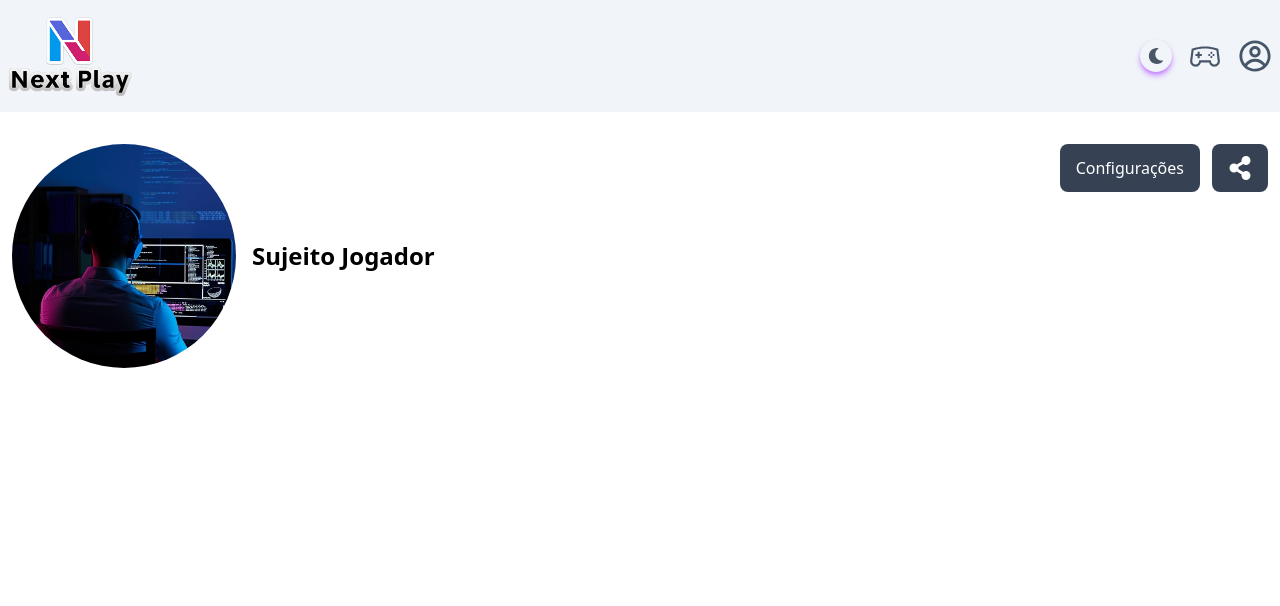
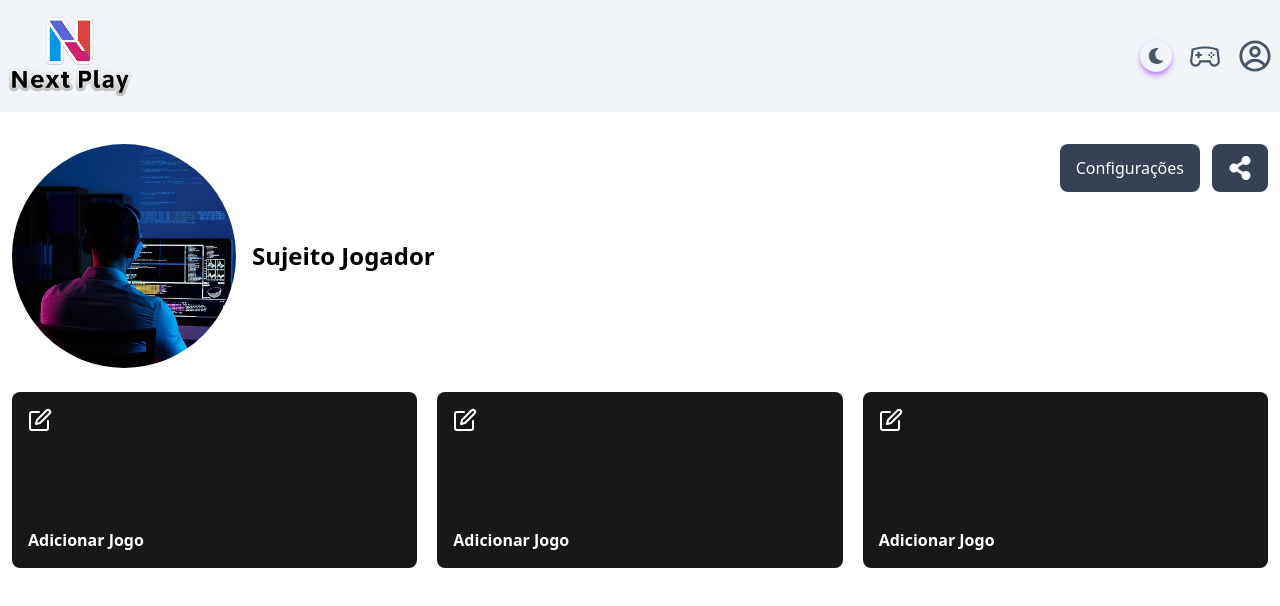
Before and after one commit to christopher-salomao/next-play, a Next.js app: page /perfil in a window 1280 px wide. Shown: the top 606 px of the page. Built offline with nearby package versions, Linux system fonts and the light colour scheme.

Commit message:
feat: pagina perfil finalizada

```diff
--- /dev/null
+++ b/src/app/perfil/components/favorite/index.tsx
@@ -0,0 +1,59 @@
+"use client";
+import { useState } from "react";
+
+import { FiEdit, FiX } from "react-icons/fi";
+
+export function FavoriteCard() {
+  const [input, setInput] = useState("");
+  const [showInput, setShowInput] = useState(false);
+  const [gameName, setGameName] = useState("");
+
+  function handleShowInput() {
+    setShowInput(!showInput);
+
+    if (input !== "") {
+      setGameName(input);
+    }
+
+    setInput("");
+  }
+
+  return (
+    <div className="w-full bg-zinc-900 dark:bg-zinc-400 p-4 h-44 rounded-lg flex flex-col justify-between text-white">
+      {showInput ? (
+        <div className="flex items-center justify-center gap-3">
+          <input
+            type="text"
+            value={input}
+            onChange={(e) => setInput(e.target.value)}
+            className="flex-1 bg-zinc-700 dark:bg-zinc-300 dark:text-black px-2 rounded-md outline-none"
+          />
+          <button
+            onClick={handleShowInput}
+            className="hover:scale-110 transition-all duration-300"
+          >
+            <FiX size={24} />
+          </button>
+        </div>
+      ) : (
+        <button
+          onClick={handleShowInput}
+          className="self-start hover:scale-110 transition-all duration-300"
+        >
+          <FiEdit size={24} />
+        </button>
+      )}
+
+      {gameName ? (
+        <div>
+          <span className="text-white">Jogo Favorito:</span>
+          <p className="font-bold text-white">{gameName}</p>
+        </div>
+      ) : (
+
+      <p className="font-bold">Adicionar Jogo</p>
+      )}
+
+    </div>
+  );
+}
--- a/src/app/perfil/page.tsx
+++ b/src/app/perfil/page.tsx
@@ -1,6 +1,13 @@
 import { Container } from "@/components/container";
 import Image from "next/image";
-import { FaShareAlt } from "react-icons/fa"
+import { FaShareAlt } from "react-icons/fa";
+import { FavoriteCard } from "./components/favorite";
+import { Metadata } from "next";
+
+export const metadata: Metadata = {
+  title: "Next Play | Meu Perfil",
+  description: "Personalize sua conta Next Play do seu jeito",
+};
 
 export default function Perfil() {
   return (
@@ -13,18 +20,31 @@ export default function Perfil() {
                 src="/user.png"
                 alt="Foto de perfil do usuário"
                 fill
+                sizes="(max-width: 768px) 100vw, (max-width: 1200px) 44vw"
                 className="rounded-full w-56 h-56 object-cover"
               />
             </div>
             <h1 className="font-bold text-2xl">Sujeito Jogador</h1>
           </div>
-          <div className="text-white sm:absolute top-0 right-0 flex items-center justify-center gap-3">
-            <button className="bg-gray-700 px-4 py-3 rounded-lg">
+          <div className="text-white dark:text-black sm:absolute top-0 right-0 flex items-center justify-center gap-3">
+            <button className="bg-gray-700 dark:bg-gray-300 px-4 py-3 rounded-lg">
               Configurações
             </button>
-            <button className="bg-gray-700 px-4 py-3 rounded-lg">
+            <button className="bg-gray-700 dark:bg-gray-300 px-4 py-3 rounded-lg">
               <FaShareAlt size={24} />
             </button>
+          </div>
+        </section>
+
+        <section className="flex flex-wrap gap-5 flex-col md:flex-row">
+          <div className="flex-1 flex-wrap">
+            <FavoriteCard />
+          </div>
+          <div className="flex-1 flex-wrap">
+            <FavoriteCard />
+          </div>
+          <div className="flex-1 flex-wrap">
+            <FavoriteCard />
           </div>
         </section>
       </Container>
```
Also changed, not shown: 1 other file (tests, documents, lock files or other folders).
